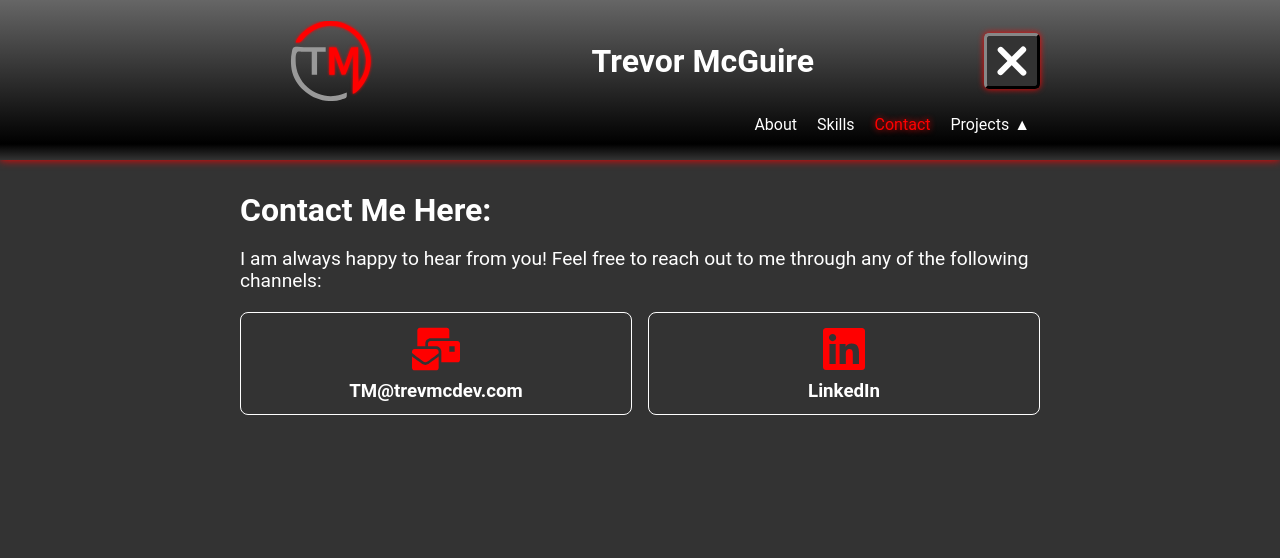
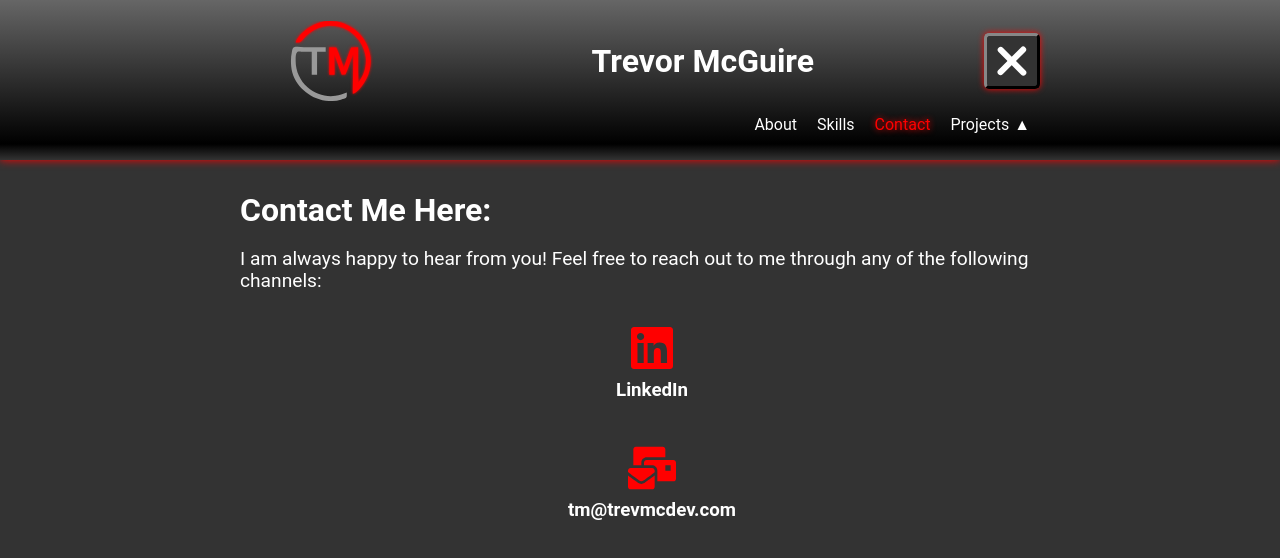
Before and after one commit to Trevor-McGuire/portfolio, a React (Vite) app: page /contact in a window 1280 px wide. Shown: the top 558 px of the page. Built offline with nearby package versions, Linux system fonts and the light colour scheme.

Commit message:
updated contact section for selectable email address

```diff
--- a/src/routes/contact.jsx
+++ b/src/routes/contact.jsx
@@ -2,23 +2,6 @@ import { FaMailBulk, FaLinkedin } from "react-icons/fa";
 import { IconContext } from "react-icons";
 
 const Contact = () => {
-  const contactArray = [
-    {
-      id: 1,
-      href: "mailto:trevor.mcguire.candidate@gmail.com",
-      target: false,
-      image: <FaMailBulk />,
-      title: "TM@trevmcdev.com",
-    },
-    {
-      id: 3,
-      href: "https://www.linkedin.com/in/trevor-mcguire-5b888725b/",
-      target: true,
-      image: <FaLinkedin />,
-      title: "LinkedIn",
-    },
-  ];
-
   return (
     <div id="page-contact">
       <IconContext.Provider value={{ className: "icons", size: "3.5rem" }}>
@@ -27,22 +10,17 @@ const Contact = () => {
           I am always happy to hear from you! Feel free to reach out to me
           through any of the following channels:
         </p>
-        <ul>
-          {contactArray.map((contact) => {
-            return (
-              <li key={contact.id}>
-                <a
-                  href={contact.href}
-                  target="_blank"
-                  rel="noopener noreferrer"
-                >
-                  {contact.image}
-                  <h3>{contact.title}</h3>
-                </a>
-              </li>
-            );
-          })}
-        </ul>
+        <a
+          href="https://www.linkedin.com/in/trevor-mcguire-5b888725b/"
+          target="_blank"
+          rel="noopener noreferrer"
+        >
+          <FaLinkedin /> <h3>LinkedIn</h3>
+        </a>
+        <br />
+        <div>
+        <FaMailBulk /> <h3>tm@trevmcdev.com</h3>
+        </div>
       </IconContext.Provider>
     </div>
   );
--- a/src/style/pages/about.scss
+++ b/src/style/pages/about.scss
@@ -14,7 +14,6 @@ $imageMultiplier: 8;
   .emp1 {
     font-weight: bold;
     color: var(--theme-color);
-    // text-decoration: underline;
     white-space: normal;
     font-family: monospace;
   }
--- a/src/style/pages/contact.scss
+++ b/src/style/pages/contact.scss
@@ -1,18 +1,7 @@
 #page-contact {
-  ul {
-    list-style: none;
-    padding: 0;
-    display: grid;
-    grid-template-columns: repeat(auto-fit, minmax(calc(800px / 4), 1fr));
-    grid-gap: 1rem;
-    li {
-      border: 1px solid $txt1;
-      overflow: hidden;
-      display: flex;
-      justify-content: center;
-      border-radius: 0.5rem;
-      list-style: none;
-      a {
+
+  a,
+  div {
     padding: 0.75rem;
     width: 100%;
     display: flex;
@@ -20,10 +9,7 @@
     flex-direction: column;
     text-decoration: none;
     color: $txt1;
-        &:hover {
 
-          background-color: $bg1;
-        }
   }
   svg {
     height: 3rem;
@@ -36,5 +22,3 @@
     display: inline;
   }
 }
-  }
-}
```
Also changed, not shown: src/style/header/logo.scss (added). Lines whose indentation alone changed are shown as unchanged.
